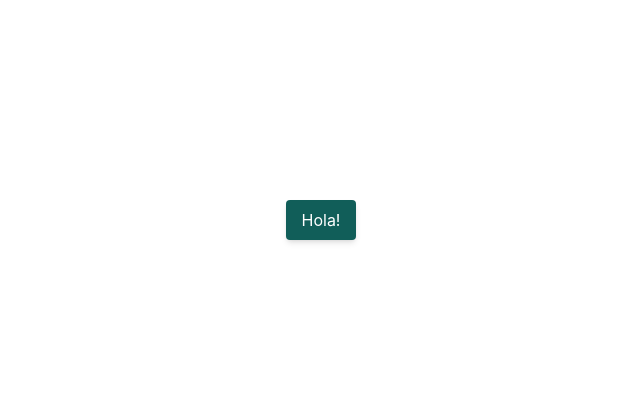
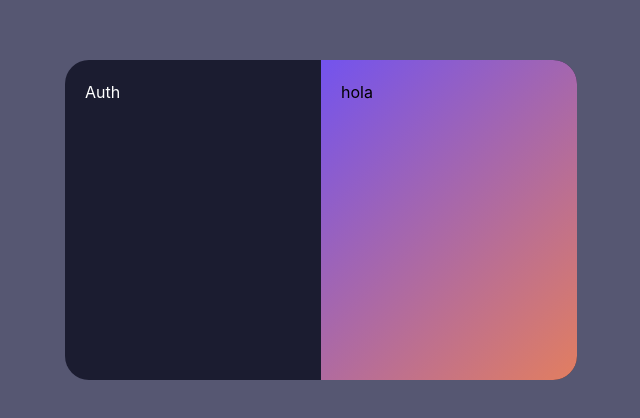
Before and after one commit to vjotaa/apex-lobby, a Svelte app: page / in a window 1280 px wide. Shown: the part 180-598 px from the top of the page, without its empty margins (319-959 px from the left). Built offline with nearby package versions, Linux system fonts and the light colour scheme.

Commit message:
feat: created auth component

```diff
--- /dev/null
+++ b/src/components/Auth.svelte
@@ -0,0 +1,3 @@
+<div>
+    <h1 class="text-white">Auth</h1>
+</div>
--- a/src/pages/Home.svelte
+++ b/src/pages/Home.svelte
@@ -1,5 +1,19 @@
-<div class="flex justify-center items-center h-screen w-full">
-    <div>
-        <button class="bg-teal-800 shadow-md rounded text-white py-2 px-4" on:click={() => console.log("/profile")}>Hola!</button>
+<script lang="ts">
+    import Auth from '../components/Auth.svelte';
+</script>
+<div class="flex justify-center items-center h-screen w-full bg-violet">
+    <div class="bg-violet-dark h-2/5 w-2/5 rounded-3xl flex overflow-hidden">
+        <div class="p-5 w-1/2">
+            <Auth />
+        </div>
+        <div class="p-5 w-1/2 gradient-background">
+            hola
+        </div>
     </div>
 </div>
+
+<style>
+    .gradient-background {
+        background: linear-gradient(135deg, #7353EE 0%, #E27E60 100%);
+    }
+</style>
--- a/tailwind.config.cjs
+++ b/tailwind.config.cjs
@@ -1,7 +1,12 @@
 module.exports = {
   content: ["./src/**/*.{html,js,svelte,ts}"],
   theme: {
-    extend: {},
+    extend: {
+      colors: {
+        violet: "#565772",
+        "violet-dark": "#1B1C30",
+      },
+    },
   },
   plugins: [],
 };
```
